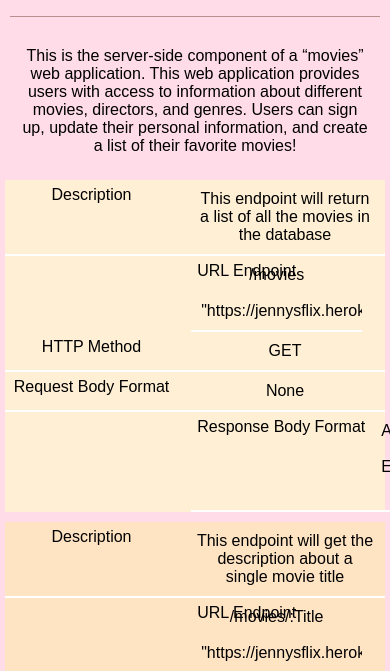
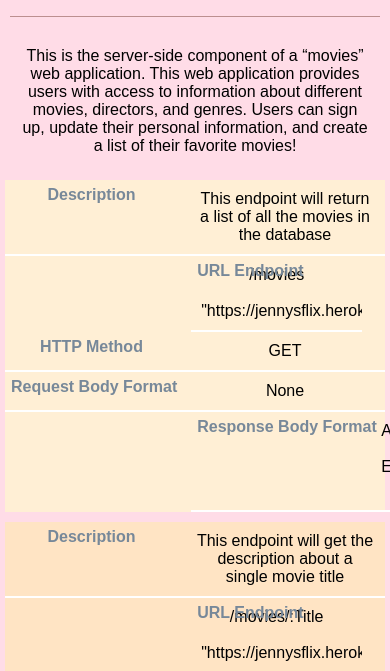
Before and after one commit to jenpyle/myFlix-server, a website: page public/documentation.html in a window 390 px wide. Shown: the part 168-839 px from the top of the page. Drawn offline with Linux system fonts and the light colour scheme; a web font is replaced by a local one.

Commit message:
Change color of font titles for mobile view documentation

```diff
--- a/css/styles.css
+++ b/css/styles.css
@@ -3,7 +3,7 @@
   --primary-background-color-darker: #ffdce7;
   --secondary-background-color: bisque;
   --list-seperation-color: papayawhip;
-  --red-color: #fc999b;
+  --grey: lightslategray;
   --primary-accent-color: Rosybrown;
   --selected-link-color: #489c79;
   --visited-color: #05676e;
@@ -63,7 +63,7 @@ table tr:nth-child(even) {
 }
 
 th {
-  color: lightslategray;
+  color: var(--grey);
   font-size: 20px;
   background: var(--secondary-background-color);
   border: 1px solid white;
@@ -162,17 +162,27 @@ pre {
 
   td:nth-of-type(1):before {
     content: 'Description';
+    font-weight: bold;
+    color: var(--grey);
   }
   .url:before {
     content: 'URL Endpoint';
+    font-weight: bold;
+    color: var(--grey);
   }
   td:nth-of-type(3):before {
     content: 'HTTP Method';
+    font-weight: bold;
+    color: var(--grey);
   }
   td:nth-of-type(4):before {
     content: 'Request Body Format';
+    font-weight: bold;
+    color: var(--grey);
   }
   .response-json:before {
     content: 'Response Body Format';
+    font-weight: bold;
+    color: var(--grey);
   }
 }
```
